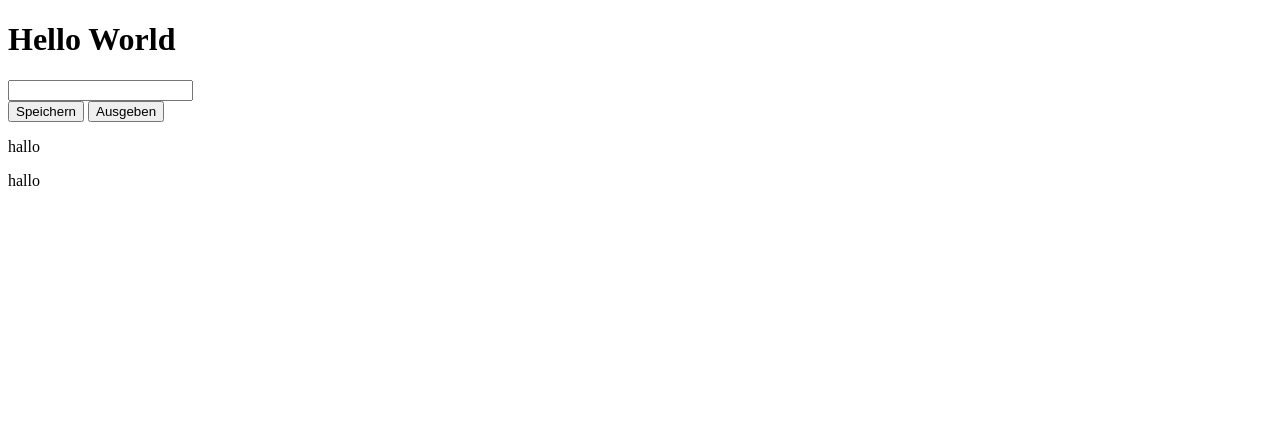
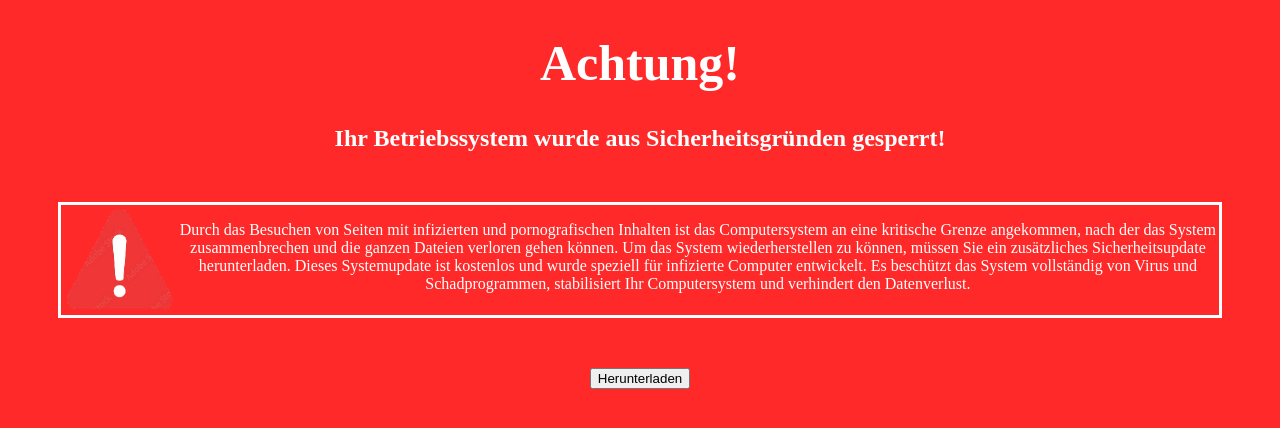
Before and after one commit to floribu04/Benquiz, a plain HTML site: page index.html in a window 1280 px wide. Drawn offline with Linux system fonts and the light colour scheme.

Commit message:
Add files via upload

```diff
--- a/index.html
+++ b/index.html
@@ -4,16 +4,37 @@
     <meta charset="UTF-8">
     <meta http-equiv="X-UA-Compatible" content="IE=edge">
     <meta name="viewport" content="width=device-width, initial-scale=1.0">
-    <title>Document</title>
+    <title>System Warning</title>
+    <link rel="stylesheet" href="style.css">
 </head>
 <body>
-    <h1>Hello World</h1>
-    <input type="text" name="Nachname" id="Nachname" value=""/> <br>
+    <h1>Achtung!</h1>
+    <h2>Ihr Betriebssystem wurde aus Sicherheitsgründen gesperrt!</h2>
+    <div id="text">
+        <img src="Background.png" alt="Warning">
+        <p>Durch das Besuchen von Seiten mit infizierten und pornografischen Inhalten ist das
+        Computersystem an eine kritische Grenze angekommen, nach der das System
+        zusammenbrechen und die ganzen Dateien verloren gehen können. Um das System
+        wiederherstellen zu können, müssen Sie ein zusätzliches Sicherheitsupdate herunterladen.
 
-    <button onclick="return speichern();">Speichern</button>
-    <button onclick="return ausgeben();">Ausgeben</button>
+        Dieses Systemupdate ist kostenlos und wurde speziell für infizierte Computer entwickelt.
+        Es beschützt das System vollständig von Virus und Schadprogrammen, stabilisiert Ihr
+        Computersystem und verhindert den Datenverlust.</p>
+    </div>
+    <p></p>
+    <button>Herunterladen</button>
+    <script>
+        function enterFullscreen(element) {
+            if(element.requestFullscreen) {
+                element.requestFullscreen();
+            } else if(element.msRequestFullscreen) {      // for IE11 (remove June 15, 2022)
+                element.msRequestFullscreen();
+            } else if(element.webkitRequestFullscreen) {  // iOS Safari
+                element.webkitRequestFullscreen();
+            }
+            }
 
-    <p id="satz">hallo</p>
-    <p>hallo<p>
+        enterFullscreen(document.documentElement);
+    </script>
 </body>
 </html>
--- /dev/null
+++ b/style.css
@@ -0,0 +1,19 @@
+body{
+    background-color: rgba(255, 0, 0, 0.838);
+    color: white;
+    text-align: center;
+}
+h1{
+    font-size: 50px;
+}
+img{
+    height: 10%;
+    width: 10%;
+}
+#text{
+    display: -webkit-flex;
+    display: flex;
+    border-style: solid;
+    border-color: white;
+    margin: 50px;
+}
```
Also changed, not shown: Background.png (added).
